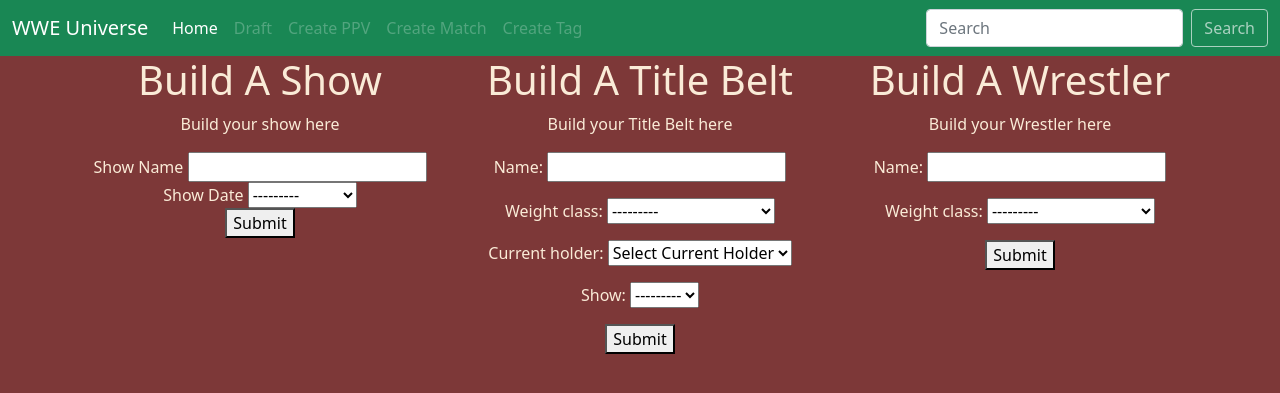
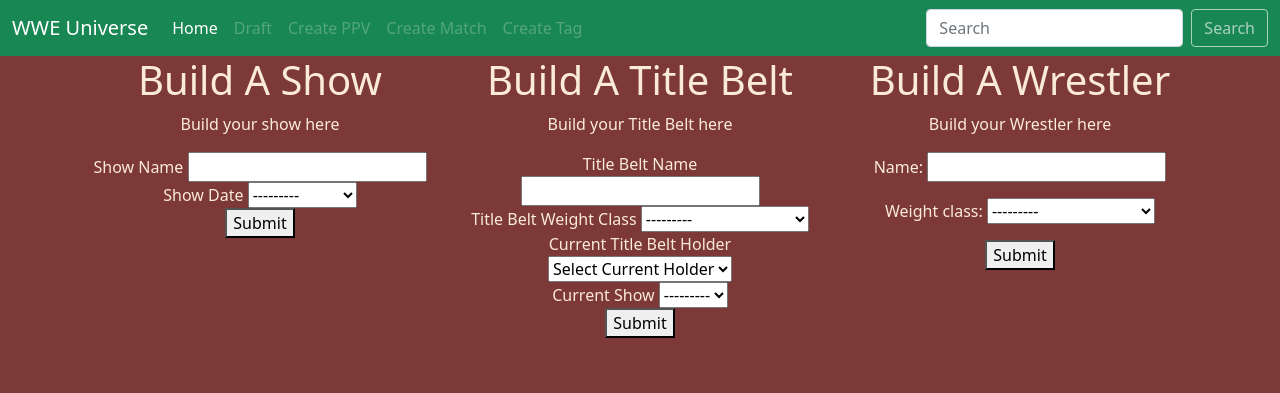
Before and after one commit to KiefBC/WWE-Universe-Helper, a Django app: page / in a window 1280 px wide. Shown: the top 393 px of the page. Run offline with Django 4.2, Linux system fonts and the light colour scheme; data comes from the database, SQL or seed files in the repository.

Commit message:
build-a-show and build-a-title work with their given logic

```diff
--- a/WWEUniverse/settings.py
+++ b/WWEUniverse/settings.py
@@ -78,7 +78,7 @@ WSGI_APPLICATION = 'WWEUniverse.wsgi.application'
 DATABASES = {
     'default': {
         'ENGINE': 'django.db.backends.sqlite3',
-        'NAME': BASE_DIR / 'db.sqlite3',
+        'NAME': BASE_DIR / 'wuh_db.sqlite3',
     }
 }
 
--- a/WWEUniverseWebApp/models.py
+++ b/WWEUniverseWebApp/models.py
@@ -25,12 +25,37 @@ class Shows(models.Model):
     This is our model for representing Wrestling shows.
     """
 
-    id = models.AutoField(primary_key=True)
+    id = models.IntegerField(primary_key=True)
+    show_id = models.IntegerField(default=0)
     show_name = models.CharField(max_length=100)
     show_date = models.CharField(max_length=3, choices=DAYS_OF_WEEK)
 
     def __str__(self):
         return self.show_name
+
+    def save(self, *args, **kwargs):
+        """
+        This is our save method for Shows.
+        :param args:
+        :param kwargs:
+        :return:
+        """
+
+        if not self.pk:
+            # Check if the Show already exists
+            show_exists = Shows.objects.filter(show_name=self.show_name).first()
+
+            if show_exists:
+                # If Show exists, use its ID
+                self.id = show_exists.show_id
+            else:
+                # If Show doesn't exist, create a new ID
+                # Get the last Show ID
+                max_show_id = Shows.objects.all().aggregate(models.Max('id'))['id__max']
+                # We use or 0 because if there are no Shows, max_show_id will be None
+                self.id = (max_show_id or 0) + 1
+
+        super(Shows, self).save(*args, **kwargs)
 
 
 class Wrestlers(models.Model):
@@ -39,7 +64,7 @@ class Wrestlers(models.Model):
     """
 
     id = models.AutoField(primary_key=True)
-    name = models.CharField(max_length=100)
+    name = models.CharField(max_length=100, unique=True)
     weight_class = models.CharField(max_length=3, choices=WEIGHT_CLASSES)
 
     def __str__(self):
@@ -72,12 +97,13 @@ class TitleBelts(models.Model):
     id = models.AutoField(primary_key=True)
     name = models.CharField(max_length=100)
     weight_class = models.CharField(max_length=3, choices=WEIGHT_CLASSES)
-    current_holder = models.ForeignKey(Wrestlers, on_delete=models.CASCADE)
+    current_holder = models.ForeignKey(Wrestlers, to_field='name', on_delete=models.CASCADE, null=True)
     show = models.ForeignKey(Shows, on_delete=models.CASCADE)
 
     # if the belt is retired
     retired = models.BooleanField(default=False)
     retired_date = models.DateField(null=True)
+
 
 class ShowTitles(models.Model):
     """
@@ -87,6 +113,9 @@ class ShowTitles(models.Model):
     id = models.AutoField(primary_key=True)
     show = models.ForeignKey(Shows, on_delete=models.CASCADE)
     title_belt = models.ForeignKey(TitleBelts, on_delete=models.CASCADE)
+
+    def __str__(self):
+        return f"{self.title_belt.name} on {self.show.show_name}"
 
 
 class WrestlerTitles(models.Model):
--- a/WWEUniverseWebApp/templates/coming_soon.html
+++ b/WWEUniverseWebApp/templates/coming_soon.html
@@ -7,7 +7,7 @@
     <div class="col">
         <h1>Build A Show</h1>
         <p>Build your show here</p>
-        <form method="post">
+        <form method="post" autocomplete="off">
             {% csrf_token %}
             <!-- Add Show Name -->
             <div class="form-group">
@@ -20,6 +20,8 @@
                 <label for="{{ add_show_form.show_date.id_for_label }}">Show Date</label>
                 {{ add_show_form.show_date }}
             </div>
+
+            <!-- Submit -->
             <button type="submit" name="add_show_form">Submit</button>
             {% for message in messages %}
                 <p>{{ message }}</p>
@@ -30,10 +32,33 @@
     <div class="col">
         <h1>Build A Title Belt</h1>
         <p>Build your Title Belt here</p>
-        <form method="post">
+        <form method="post" autocomplete="off">
             {% csrf_token %}
-            {{ add_title_form.as_p }}
-            <button type="submit">Submit</button>
+            <!-- Add Title Belt Name -->
+            <div class="form-group">
+                <label for="{{ add_title_form.title_belt_name.id_for_label }}">Title Belt Name</label>
+                {{ add_title_form.name }}
+            </div>
+            <!-- Add Title Belt Weight Class -->
+            <div class="form-group">
+                <label for="{{ add_title_form.title_belt_weight_class.id_for_label }}">Title Belt Weight Class</label>
+                {{ add_title_form.weight_class }}
+            </div>
+            <!-- Current Title Belt Holder -->
+            <div class="form-group">
+                <label for="{{ add_title_form.current_title_belt_holder.id_for_label }}">Current Title Belt Holder</label>
+                {{ add_title_form.current_holder }}
+            </div>
+            <!-- Current Show -->
+            <div class="form-group">
+                <label for="{{ add_title_form.current_show.id_for_label }}">Current Show</label>
+                {{ add_title_form.show }}
+            </div>
+            <!-- Submit -->
+            <button type="submit" name="add_title_form">Submit</button>
+            {% for message in messages %}
+                <p>{{ message }}</p>
+            {% endfor %}
         </form>
     </div>
     <div class="col">
--- a/WWEUniverseWebApp/views.py
+++ b/WWEUniverseWebApp/views.py
@@ -1,11 +1,11 @@
 from django.shortcuts import render, redirect
 from django.views import View
 from django.contrib import messages
-from .models import WEIGHT_CLASSES, DAYS_OF_WEEK, Wrestlers, Shows
+from .models import WEIGHT_CLASSES, DAYS_OF_WEEK, Wrestlers, Shows, TitleBelts, ShowTitles
 from .forms import AddWrestlerForm, AddTitleBelt, AddAShow
 
 
-# Create your views here.
+# TODO: Add Real Website
 class ComingSoon(View):
     template_name = 'coming_soon.html'
 
@@ -31,6 +31,7 @@ class ComingSoon(View):
         :param request:
         :return:
         """
+        # TODO: Add Logic
         # Submitting new Wrestler
         if 'add_wrestler_form' in request.POST:
             # Create an instance of our AddWrestlerForm
@@ -44,31 +45,58 @@ class ComingSoon(View):
 
         # Submitting new Show
         elif 'add_show_form' in request.POST:
+
+            # LOGIC
+            # Can't have two shows on the same day
+            # Can't have two shows with the same name
+            # Can't have two shows with the same name on the same day
+            # END LOGIC
+
             form = AddAShow(request.POST)
             if form.is_valid():
 
                 # Grab the show_date from the form
                 show_date = form.cleaned_data['show_date']
-
                 # Check if the show_date is occupied
                 show_date_occupied = Shows.objects.filter(show_date=show_date).exists()
 
                 if show_date_occupied:
-
-                    # Grab the show_name of the show that is already occupying the show_date
                     show_name_occupied = Shows.objects.get(show_date=show_date).show_name
                     messages.error(request, f'{show_date} is already occupied by {show_name_occupied}')
 
                     return redirect('coming_soon')
                 else:
-
+                    # Save the form
                     form.save()
 
                     return redirect('coming_soon')
 
+        # TODO: Add Logic
         # Submitting new Title Belt
         elif 'add_title_form' in request.POST:
             form = AddTitleBelt(request.POST)
             if form.is_valid():
+
+                # LOGIC
+                # Can't have two title belts with the same name
+                # Can't have two title belts with the same name on the same show
+                # A Weight Class must be selected
+
+                # Form Data
+                title_name = form.cleaned_data['name'].title()
+
+                # Check if the title_name is occupied
+                title_name_occupied = TitleBelts.objects.filter(name=title_name).exists()
+                if title_name_occupied:
+                    messages.error(request, f'The name "{title_name}" is already occupied')
+                    return redirect('coming_soon')
+
+                # Check if the title_name is occupied on the same show
+                show_name = form.cleaned_data['show']
+                title_name_occupied_on_show = TitleBelts.objects.filter(name=title_name, show=show_name).exists()
+                if title_name_occupied_on_show:
+                    messages.error(request, f'"{title_name}" is unfortunately already occupied on <{show_name}>. Please pick another Show or pick another Title Name')
+                    return redirect('coming_soon')
+
                 form.save()
                 return redirect('coming_soon')
```
Also changed, not shown: WWEUniverseWebApp/forms.py (+16 -0 lines), WWEUniverseWebApp/migrations/0001_initial.py, db.sqlite3 (deleted), wuh_db.sqlite3 (added), 1 other file.
